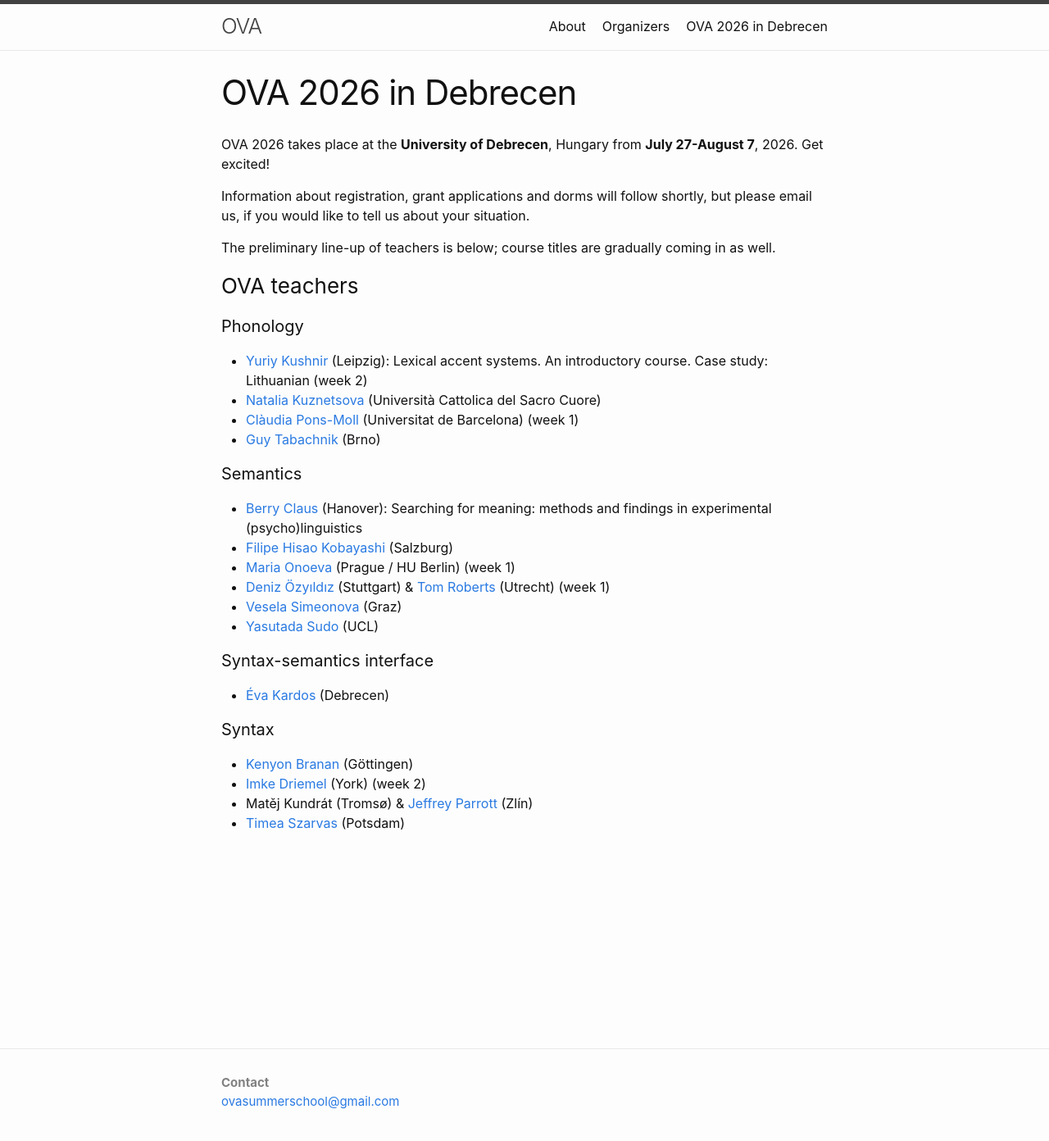
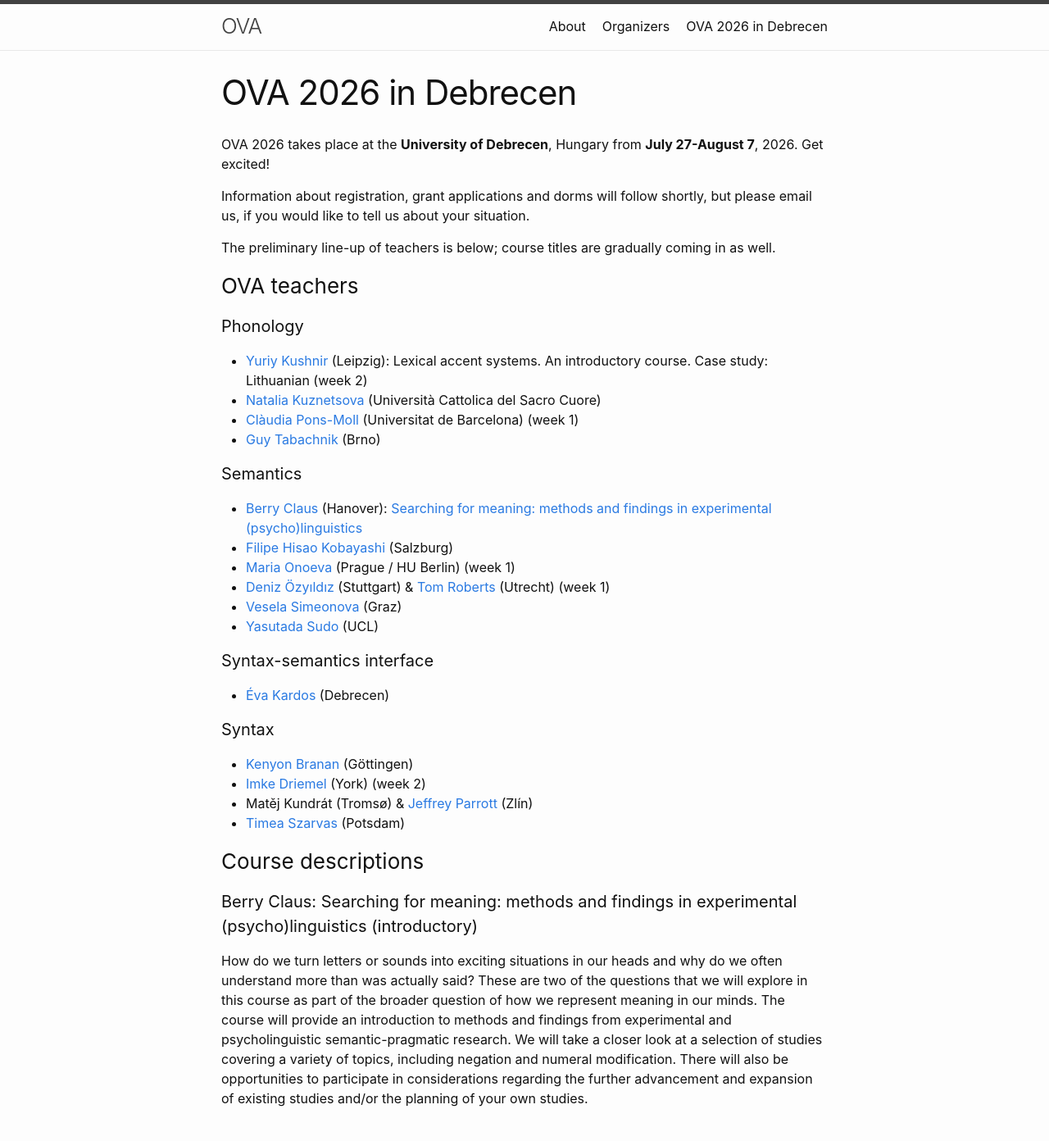
Before and after one commit to ovaschool/ovaschool.github.io, a Jekyll site: the page built from staticpages/ova2026.markdown, in a window 1280 px wide and 1400 px high. Shown: the top 1392 px of the window at 82% size. Built offline with Jekyll 4.4.1, drawn with Linux system fonts in a browser that asks for light colours.

Commit message:
Update ova2026.markdown

```diff
--- a/staticpages/ova2026.markdown
+++ b/staticpages/ova2026.markdown
@@ -24,7 +24,7 @@ The preliminary line-up of teachers is below; course titles are gradually coming
 
 #### Semantics
 
-- [Berry Claus](https://www.germanistik.uni-hannover.de/claus) (Hanover): Searching for meaning: methods and findings in experimental (psycho)linguistics
+- [Berry Claus](https://www.germanistik.uni-hannover.de/claus) (Hanover): [Searching for meaning: methods and findings in experimental (psycho)linguistics](####berry-claus:-searching-for-meaning:-methods-and-findings-in-experimental-(psycho)linguistics-(introductory))
 - [Filipe Hisao Kobayashi](https://fhkobayashi.net/) (Salzburg)
 - [Maria Onoeva](https://mariaonoeva.github.io/) (Prague / HU Berlin) (week 1)
 - [Deniz Özyıldız](https://deniz.fr/) (Stuttgart) & [Tom Roberts](https://www.uu.nl/staff/TDHRoberts) (Utrecht) (week 1)
@@ -41,3 +41,9 @@ The preliminary line-up of teachers is below; course titles are gradually coming
 - [Imke Driemel](https://www.york.ac.uk/language-linguistic-science/people/imkedriemel/) (York) (week 2)
 - Matěj Kundrát (Tromsø) & [Jeffrey Parrott](https://utb-cz.academia.edu/JeffreyParrott) (Zlín)
 - [Timea Szarvas](https://timeaszarvas.github.io/) (Potsdam)
+
+### Course descriptions
+
+#### Berry Claus: Searching for meaning: methods and findings in experimental (psycho)linguistics (introductory)
+
+How do we turn letters or sounds into exciting situations in our heads and why do we often understand more than was actually said? These are two of the questions that we will explore in this course as part of the broader question of how we represent meaning in our minds. The course will provide an introduction to methods and findings from experimental and psycholinguistic semantic-pragmatic research. We will take a closer look at a selection of studies covering a variety of topics, including negation and numeral modification. There will also be opportunities to participate in considerations regarding the further advancement and expansion of existing studies and/or the planning of your own studies.
```
